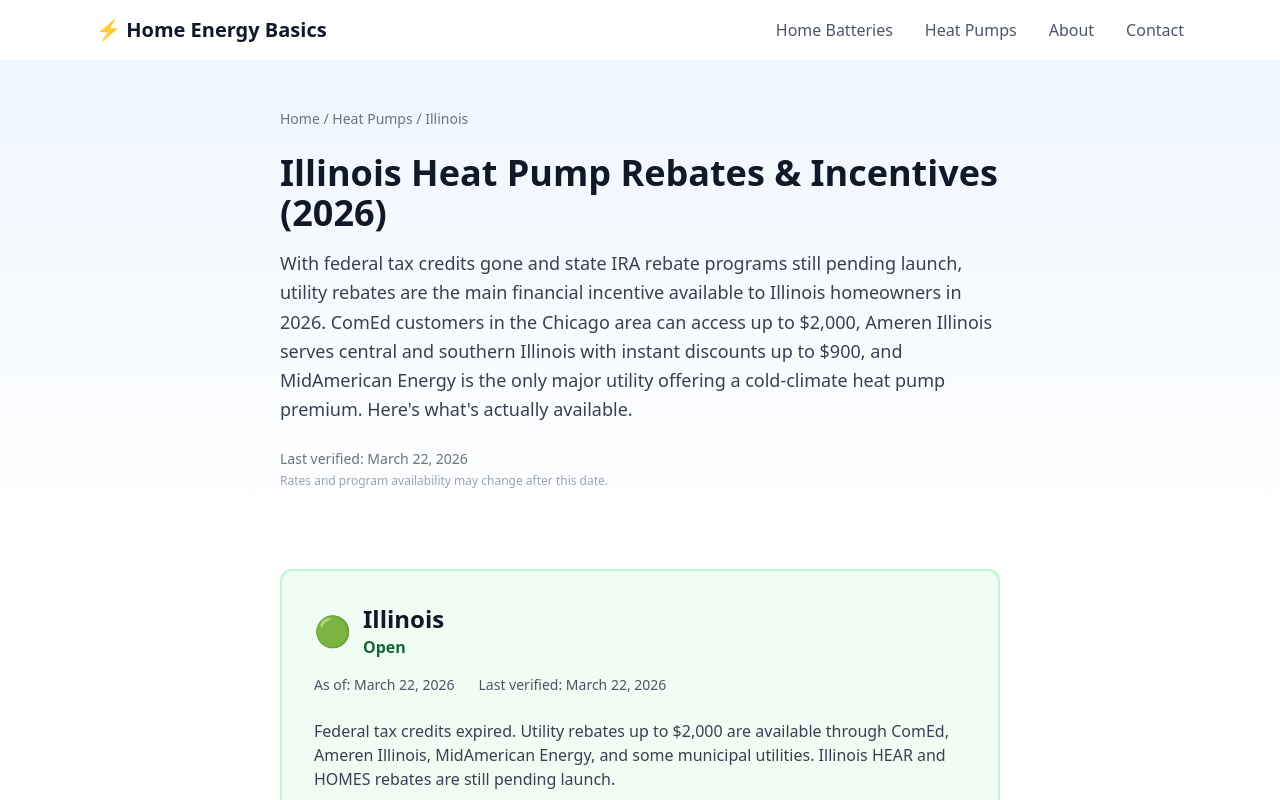
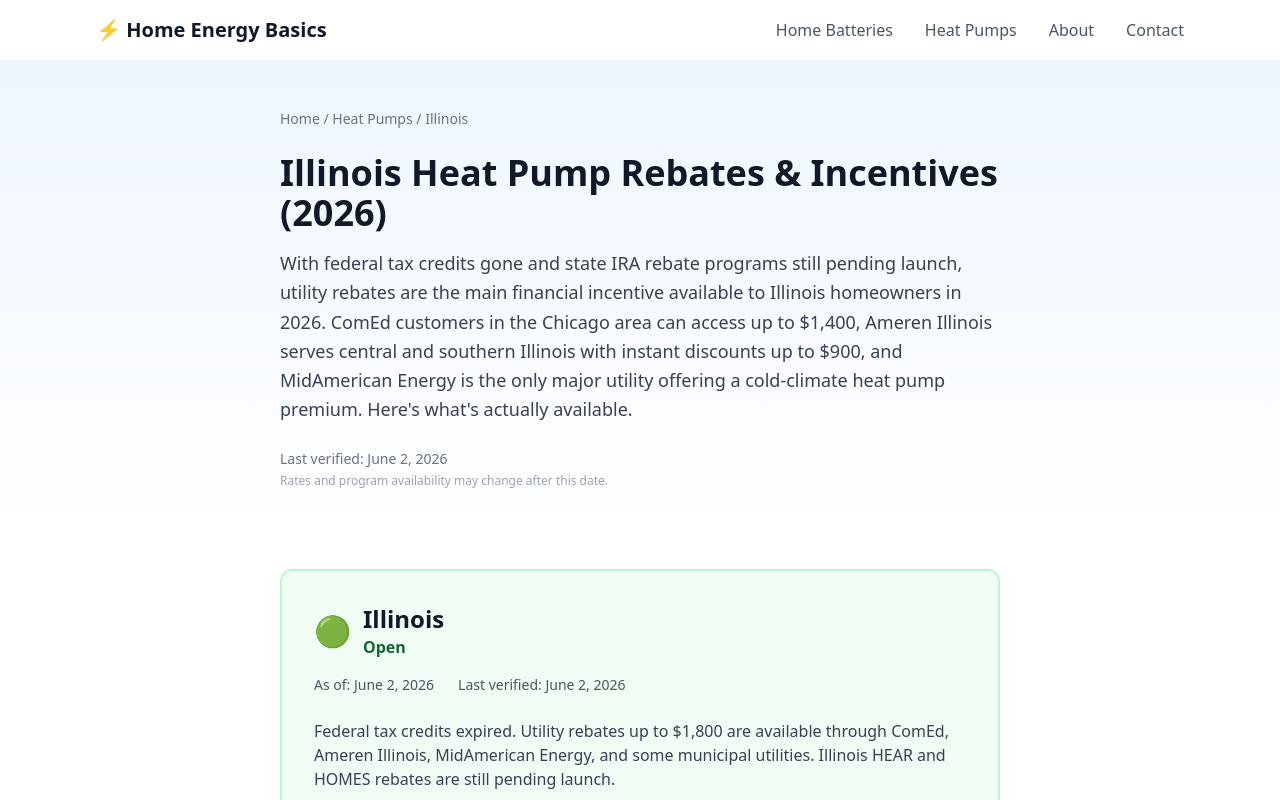
Before and after one commit to giniwproductions-88/homeenergybasics, a Next.js app: page /heat-pumps/states/il in a window 1280 px wide. Shown: the top 800 px of the page. Built offline with nearby package versions, Linux system fonts and the light colour scheme.

Commit message:
IL: correct ComEd ducted rebate to ,400 (tonnage-tier restructure 3/1/26), refresh dates

```diff
--- a/src/app/heat-pumps/states/il/page.tsx
+++ b/src/app/heat-pumps/states/il/page.tsx
@@ -8,7 +8,7 @@ export const metadata: Metadata = {
   title:
     "Illinois Heat Pump Rebates & Incentives 2026: ComEd, Ameren, MidAmerican | Home Energy Basics",
   description:
-    "Federal tax credits ended. Utility rebates of $300–$2,000 through ComEd, Ameren Illinois, and MidAmerican Energy are the primary incentive. Illinois HEAR and HOMES remain pending. Here's the complete 2026 picture.",
+    "Federal tax credits ended. Utility rebates of $300–$1,400 through ComEd, Ameren Illinois, and MidAmerican Energy are the primary incentive. Illinois HEAR and HOMES remain pending. Here's the complete 2026 picture.",
   alternates: {
     canonical: "https://homeenergybasics.com/heat-pumps/states/il",
   },
@@ -34,7 +34,7 @@ export default function IllinoisPage() {
         name: "What heat pump rebates are available in Illinois in 2026?",
         acceptedAnswer: {
           "@type": "Answer",
-          text: "Illinois heat pump rebates in 2026 come from your electric utility. ComEd offers up to $2,000 for ducted heat pumps and up to $1,000 for ductless systems. Ameren Illinois offers $900 for ducted and $630 for ductless. MidAmerican Energy offers $300–$713 with a cold-climate premium. The federal 25C tax credit expired December 31, 2025. Illinois HEAR and HOMES rebate programs have not yet launched.",
+          text: "Illinois heat pump rebates in 2026 come from your electric utility. ComEd offers up to $1,400 for ducted heat pumps and up to $1,000 for ductless systems. Ameren Illinois offers $900 for ducted and $630 for ductless. MidAmerican Energy offers $300–$713 with a cold-climate premium. The federal 25C tax credit expired December 31, 2025. Illinois HEAR and HOMES rebate programs have not yet launched.",
         },
       },
       {
@@ -50,7 +50,7 @@ export default function IllinoisPage() {
         name: "What is the status of Illinois HEAR rebates?",
         acceptedAnswer: {
           "@type": "Answer",
-          text: "Illinois received $131.5 million for the HEAR program (Home Electrification and Appliance Rebates), but as of March 2026 the program is not operational. DOE approval has not been finalized. Illinois is initially allocating 100% of HEAR funds to low-income households at or below 80% AMI. Retroactive rebates will not be offered.",
+          text: "Illinois received $131.5 million for the HEAR program (Home Electrification and Appliance Rebates), but as of June 2026 the program is not operational. DOE approval has not been finalized. Illinois is initially allocating 100% of HEAR funds to low-income households at or below 80% AMI. Retroactive rebates will not be offered.",
         },
       },
       {
@@ -105,7 +105,7 @@ export default function IllinoisPage() {
             With federal tax credits gone and state IRA rebate programs still
             pending launch, utility rebates are the main financial incentive
             available to Illinois homeowners in 2026. ComEd customers in the
-            Chicago area can access up to $2,000, Ameren Illinois serves central
+            Chicago area can access up to $1,400, Ameren Illinois serves central
             and southern Illinois with instant discounts up to $900, and
             MidAmerican Energy is the only major utility offering a cold-climate
             heat pump premium. Here&apos;s what&apos;s actually available.
@@ -138,7 +138,7 @@ export default function IllinoisPage() {
                 ✓ Available now
               </div>
               <p className="text-gray-900 font-medium">
-                ComEd rebates (up to $2,000)
+                ComEd rebates (up to $1,400)
               </p>
               <p className="text-sm text-gray-600 mt-1">
                 Ducted heat pumps in Chicago metro and northern Illinois.
@@ -347,7 +347,7 @@ export default function IllinoisPage() {
             </h3>
             <div className="grid md:grid-cols-3 gap-3 mb-4">
               <div className="bg-green-50 rounded-lg p-4 text-center">
-                <p className="text-2xl font-bold text-green-700">Up to $2,000</p>
+                <p className="text-2xl font-bold text-green-700">Up to $1,400</p>
                 <p className="text-sm text-gray-600">Ducted heat pump</p>
               </div>
               <div className="bg-green-50 rounded-lg p-4 text-center">
@@ -355,18 +355,21 @@ export default function IllinoisPage() {
                 <p className="text-sm text-gray-600">Ductless mini-split</p>
               </div>
               <div className="bg-green-50 rounded-lg p-4 text-center">
-                <p className="text-2xl font-bold text-green-700">Up to $2,075</p>
-                <p className="text-sm text-gray-600">With smart thermostat</p>
+                <p className="text-2xl font-bold text-green-700">Tonnage-tiered</p>
+                <p className="text-sm text-gray-600">
+                  Ducted amount scales with heating capacity
+                </p>
               </div>
             </div>
             <p className="text-gray-700 leading-relaxed mb-3">
-              Rebates are tiered by efficiency — higher SEER2 and HSPF2 ratings
-              earn larger rebates. A{" "}
+              As of March 1, 2026, ComEd rebates are tiered by heating capacity
+              (tonnage) rather than a flat amount, and equipment must still meet
+              ENERGY STAR cold-climate efficiency floors to qualify. A{" "}
               <strong>
                 ComEd Residential Heating and Cooling Trade Ally
               </strong>{" "}
               must perform the installation. Check ComEd&apos;s current program
-              materials for application deadlines.
+              materials for the latest per-ton amounts and application deadlines.
             </p>
             <p className="text-gray-700 leading-relaxed">
               <strong>Income-eligible customers</strong> can access enhanced
@@ -573,7 +576,7 @@ export default function IllinoisPage() {
                 {[
                   { label: "Federal 25C", amt: "$0", note: "Expired" },
                   { label: "HEAR rebate", amt: "$0", note: "Not eligible above 150% AMI" },
-                  { label: "ComEd utility rebate", amt: "Up to $2,000", note: "Available now" },
+                  { label: "ComEd utility rebate", amt: "Up to $1,400", note: "Available now" },
                 ].map((row) => (
                   <tr key={row.label} className="border-b border-gray-100">
                     <td className="py-2 px-3">{row.label}</td>
@@ -588,7 +591,7 @@ export default function IllinoisPage() {
                 <tr className="bg-blue-50">
                   <td className="py-2 px-3 font-bold">Realistic total</td>
                   <td className="py-2 px-3 text-right font-bold text-green-700">
-                    $1,400–$2,000
+                    Up to $1,400
                   </td>
                   <td className="py-2 px-3"></td>
                 </tr>
@@ -610,7 +613,7 @@ export default function IllinoisPage() {
                 {[
                   { label: "HEAR (heat pump)", amt: "Up to $8,000", note: "When launched" },
                   { label: "HEAR (panel + wiring)", amt: "Up to $6,500", note: "When launched" },
-                  { label: "ComEd income-eligible", amt: "~$2,000+", note: "Available now" },
+                  { label: "ComEd income-eligible", amt: "Enhanced", note: "Higher than market rate" },
                 ].map((row) => (
                   <tr key={row.label} className="border-b border-gray-100">
                     <td className="py-2 px-3">{row.label}</td>
--- a/src/data/incentives.ts
+++ b/src/data/incentives.ts
@@ -410,9 +410,9 @@ export const incentives: Record<StateCode, StateIncentive> = {
     stateCode: "IL",
     stateName: "Illinois",
     status: "open",
-    lastVerified: "2026-03-22",
-    summary:
-      "Federal tax credits expired. Utility rebates up to $2,000 are available through ComEd, Ameren Illinois, MidAmerican Energy, and some municipal utilities. Illinois HEAR and HOMES rebates are still pending launch.",
+    lastVerified: "2026-06-02",
+    summary:
+      "Federal tax credits expired. Utility rebates up to $1,800 are available through ComEd, Ameren Illinois, MidAmerican Energy, and some municipal utilities. Illinois HEAR and HOMES rebates are still pending launch.",
     sources: [
       {
         label: "Illinois EPA — Energy Rebates",
```
